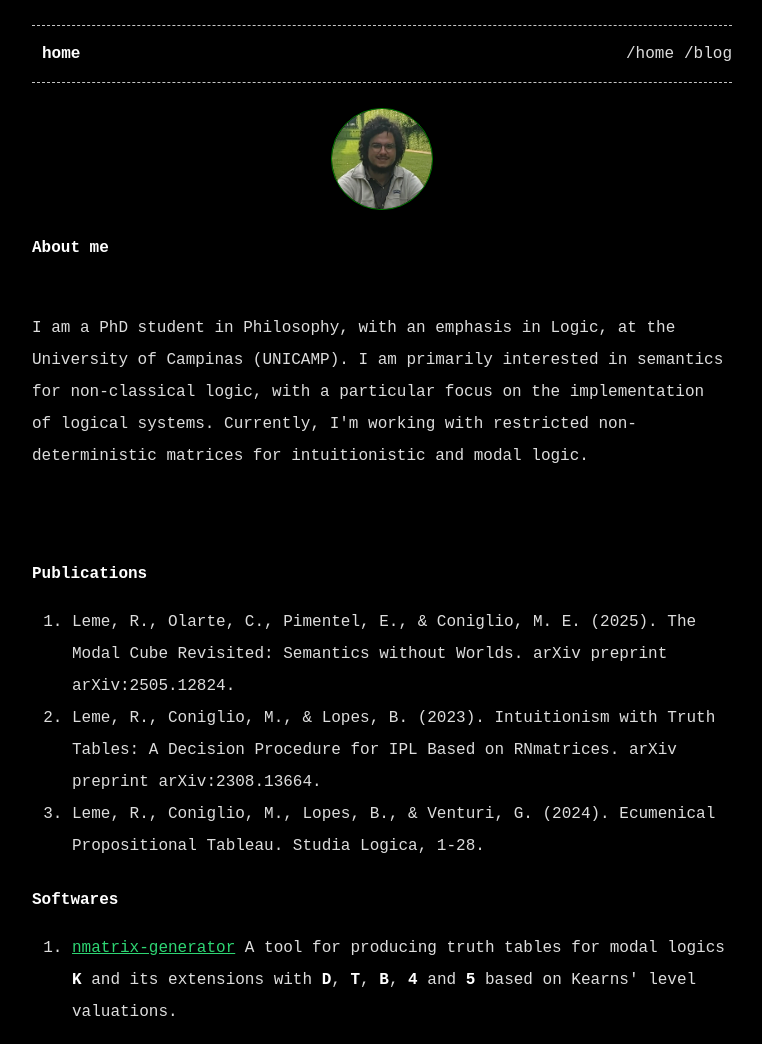
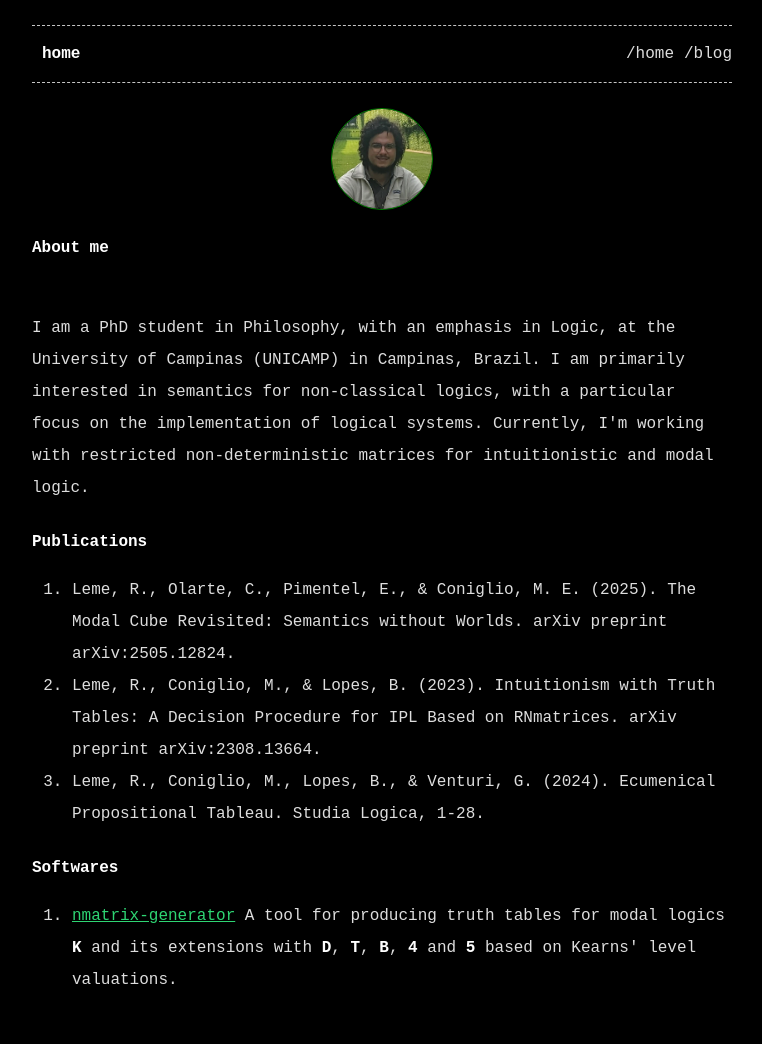
Before and after one commit to renatoleme/renatoleme.github.io, a Jekyll site: the page built from index.md, in a window 1280 px wide. Shown: the whole page, without its empty margins (258-1020 px from the left). Built offline with Jekyll 4.4.1, drawn with Linux system fonts in a browser that asks for light colours; after the commit the page ends 1012 px from its top, so only the background shows below that.

Commit message:
major updates

```diff
--- a/index.md
+++ b/index.md
@@ -13,19 +13,15 @@ title: home
 class="avatar"
 src="assets/avatar.png"
 alt="avatar" />
-
-
-
 <div>
 
 <h1> About me </h1>
 
 <p>
-I am a PhD student in Philosophy, with an emphasis in Logic, at the University of Campinas (UNICAMP). I am primarily interested in semantics for non-classical logic, with a particular focus on the implementation of logical systems. Currently, I'm working with restricted non-deterministic matrices for intuitionistic and modal logic.
-
+I am a PhD student in Philosophy, with an emphasis in Logic, at the University of Campinas (UNICAMP) in Campinas, Brazil. I am primarily interested in semantics for non-classical logics, with a particular focus on the implementation of logical systems. Currently, I'm working with restricted non-deterministic matrices for intuitionistic and modal logic.
+</p>
 
 <h2> Publications </h2>
-
 <ol>
     <li>Leme, R., Olarte, C., Pimentel, E., & Coniglio, M. E. (2025). The Modal Cube Revisited: Semantics without Worlds. arXiv preprint arXiv:2505.12824.</li>
     <li>Leme, R., Coniglio, M., & Lopes, B. (2023). Intuitionism with Truth Tables: A Decision Procedure for IPL Based on RNmatrices. arXiv preprint arXiv:2308.13664.</li>
@@ -40,7 +36,6 @@ I am a PhD student in Philosophy, with an emphasis in Logic, at the University o
 </li>
 </ol>
 
-</p>
 </div>
 
 </div>
```
